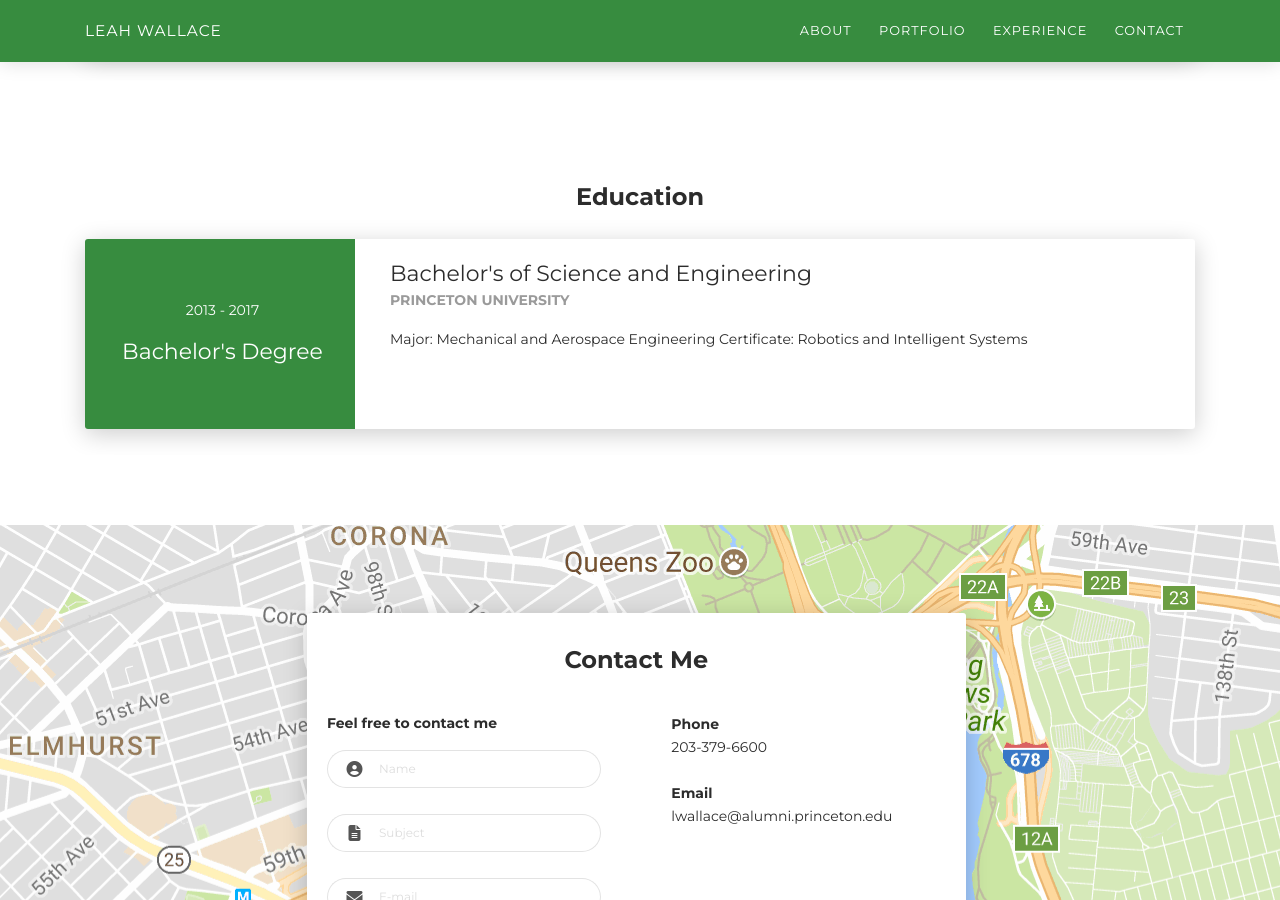
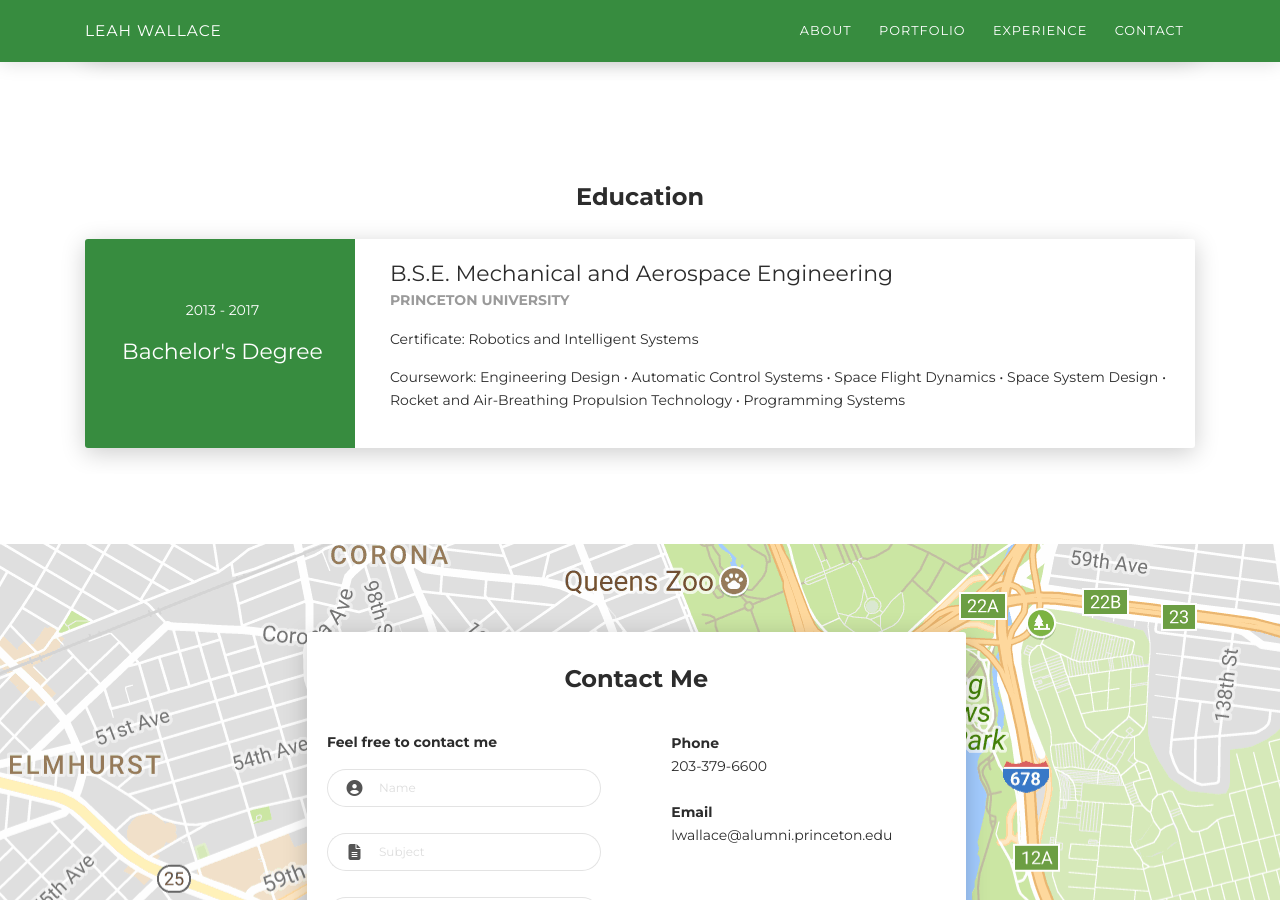
Before and after one commit to lwallace37/lwallace37.github.io, a Jekyll site: the page index.html, which Jekyll copies as it is, in a window 1280 px wide and 900 px high, scrolled down 2817 px. Built offline with Jekyll 4.4.1, drawn with Linux system fonts in a browser that asks for light colours; nearby versions of some CDN libraries.

Commit message:
Edit Education

```diff
--- a/index.html
+++ b/index.html
@@ -358,10 +358,10 @@
         </div>
         <div class="col-md-9" data-aos="fade-left" data-aos-offset="50" data-aos-duration="500">
           <div class="card-body">
-            <div class="h5">Bachelor's of Science and Engineering</div>
+            <div class="h5">B.S.E. Mechanical and Aerospace Engineering</div>
             <p class="category">Princeton University</p>
-            <p>Major: Mechanical and Aerospace Engineering
-            Certificate: Robotics and Intelligent Systems</p>
+            <p>Certificate: Robotics and Intelligent Systems</p>
+            <p> Coursework: Engineering Design • Automatic Control Systems • Space Flight Dynamics • Space System Design • Rocket and Air-Breathing Propulsion Technology • Programming Systems</p>
           </div>
         </div>
       </div>
```
